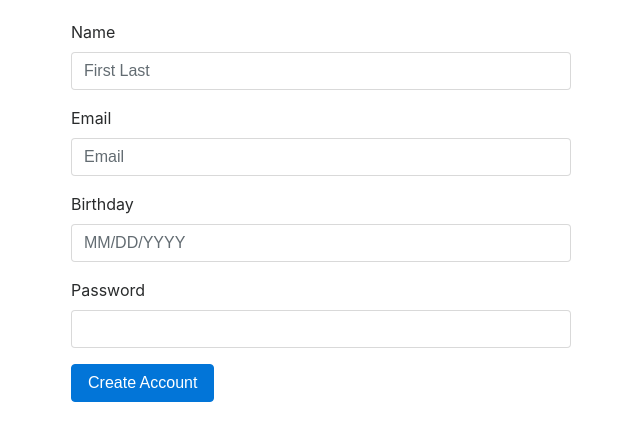
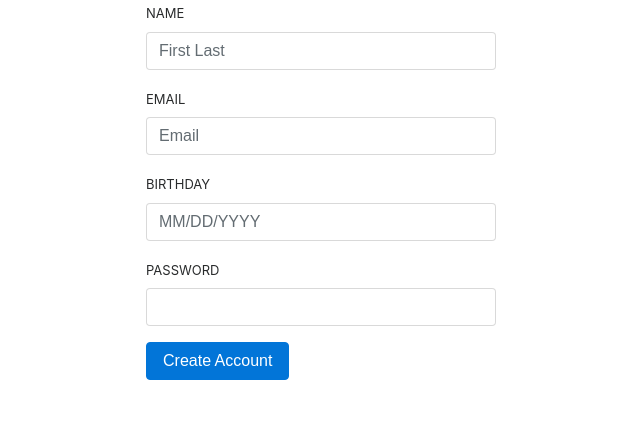
Before and after one commit to Arun-UB/react-form, a React (Create React App) app: page / in a window 1280 px wide. Shown: the top 440 px of the page, without its empty margins (319-959 px from the left). Built offline with nearby package versions, Linux system fonts and the light colour scheme.

Commit message:
Added some styling

```diff
--- a/src/App.css
+++ b/src/App.css
@@ -1,7 +1,14 @@
 @import url("https://maxcdn.bootstrapcdn.com/bootstrap/4.0.0-alpha.6/css/bootstrap.min.css");
 
 .container > form {
-  width:500px;
   padding-top: 20px;
-  margin: 0 auto;
 }
+
+.error-msg {
+  color: white !important;
+  padding: 10px;
+}
+
+label {
+  font-size:13px;
+}
--- a/src/Form.js
+++ b/src/Form.js
@@ -38,8 +38,7 @@ class Form extends Component {
 
         const error = Object
             .values(this.state.error)
-            .every((v) => v===''||v);
-
+            .every((v) => v === '' || v);
 
         // Display results
         if (!error) {
@@ -95,12 +94,14 @@ class Form extends Component {
     }
     render() {
         return (
-            <form onSubmit={this.onSubmit}>
+            <div className="row justify-content-center">
+
+                <form className="col-4" onSubmit={this.onSubmit}>
                     <div
                         className={`form-group ${ !this.state.error.name
                         ? null
                         : 'has-danger'}`}>
-                    <label htmlFor="name">Name</label>
+                        <label htmlFor="name">NAME</label>
                         <input
                             type="text"
                             className="form-control"
@@ -110,7 +111,7 @@ class Form extends Component {
                             onChange=
                             {(e) =>this.onChange(e)}
                             placeholder="First Last"/> {this.state.error.name
-                        ? <div className="form-control-feedback">
+                            ? <div className="form-control-feedback d-block bg-danger rounded error-msg">
                                     First name and last name required</div>
                             : null}
                     </div>
@@ -118,7 +119,7 @@ class Form extends Component {
                         className={`form-group ${ !this.state.error.email
                         ? null
                         : 'has-danger'}`}>
-                    <label htmlFor="email">Email</label>
+                        <label htmlFor="email">EMAIL</label>
                         <input
                             type="text"
                             className="form-control"
@@ -128,7 +129,7 @@ class Form extends Component {
                             onChange=
                             {(e) =>this.onChange(e)}
                             placeholder="Email"/> {this.state.error.email
-                        ? <div className="form-control-feedback">
+                            ? <div className="form-control-feedback d-block bg-danger rounded error-msg">
                                     Valid email required</div>
                             : null}
                     </div>
@@ -136,7 +137,7 @@ class Form extends Component {
                         className={`form-group ${ !this.state.error.bday
                         ? null
                         : 'has-danger'}`}>
-                    <label htmlFor="bday">Birthday</label>
+                        <label htmlFor="bday">BIRTHDAY</label>
                         <input
                             className="form-control"
                             type="text"
@@ -145,7 +146,7 @@ class Form extends Component {
                             id="bday"
                             placeholder="MM/DD/YYYY"
                             onChange={(e) => this.onChange(e)}/> {this.state.error.bday
-                        ? <div className="form-control-feedback">
+                            ? <div className="form-control-feedback d-block bg-danger rounded error-msg">
                                     Invalid date ,input as MM/DD/YYYY</div>
                             : null}
                     </div>
@@ -153,7 +154,7 @@ class Form extends Component {
                         className={`form-group ${ !this.state.error.password
                         ? null
                         : 'has-danger'}`}>
-                    <label htmlFor="password">Password</label>
+                        <label htmlFor="password">PASSWORD</label>
                         <input
                             className="form-control"
                             type="password"
@@ -161,12 +162,13 @@ class Form extends Component {
                             name="password"
                             id="password"
                             onChange={(e) => this.onChange(e)}/> {this.state.error.password
-                        ? <div className="form-control-feedback">
+                            ? <div className="form-control-feedback d-block bg-danger rounded error-msg">
                                     Password should be atleast 6 characters</div>
                             : null}
                     </div>
                     <button type="submit" className="btn btn-primary">Create Account</button>
                 </form>
+            </div>
         )
     }
 }
```
Lines whose indentation alone changed are shown as unchanged.
